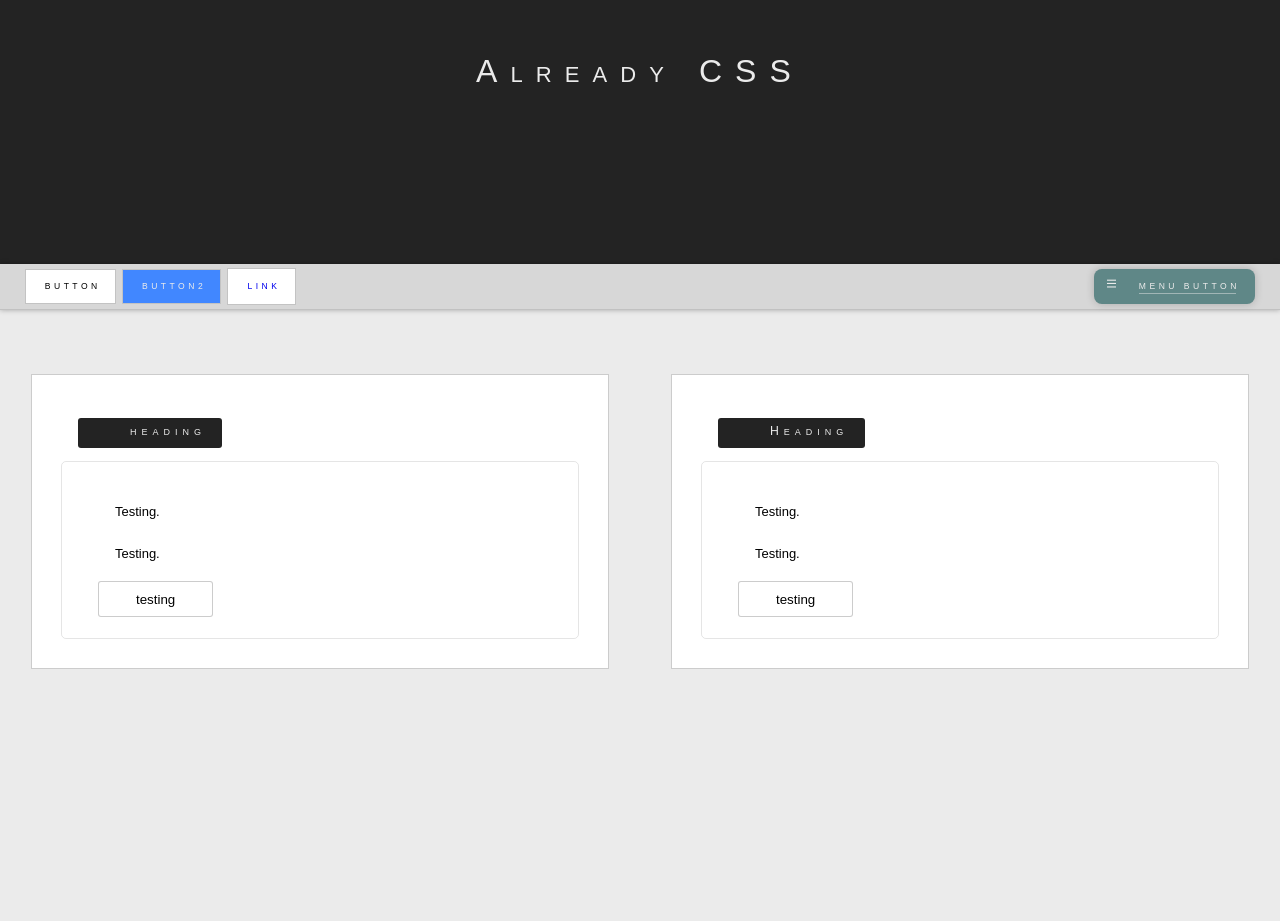
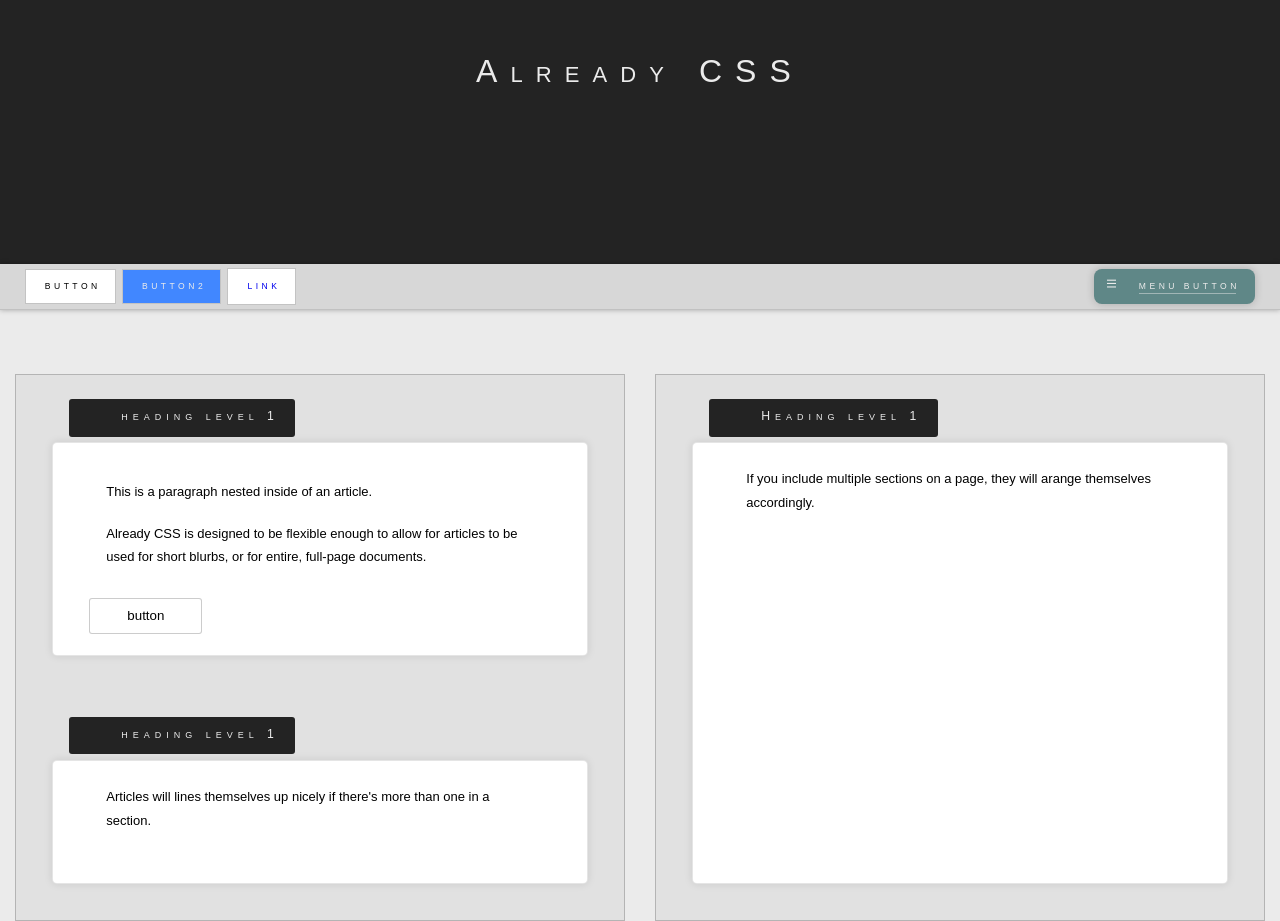
Before and after one commit to rolandixor/already-css, a plain HTML site: page index.html in a window 1280 px wide. Shown: the part 120-1041 px from the top of the page. Before the commit the page ends 853 px from the top, so only its background shows below. Drawn offline with Linux system fonts and the light colour scheme.

Commit message:
Update layout and added conditions. New documentation.

```diff
--- a/css/already.css
+++ b/css/already.css
@@ -4,7 +4,9 @@
   --header-bg-color: rgb(35, 35, 35);
   --header-color: rgb(235, 235, 235);
   --button-alt-bg-color: rgb(65, 135, 285);
-  --section-bg-color: white;
+  --article-bg-color: white;
+  --article-box-shadow: 0 0 8px rgba(0, 0, 0, .1);
+  --section-bg-color: rgb(225, 225, 225);
   --menu-button-bg-color: rgb(95, 135, 135);
   --nav-color: rgb(215, 215, 215);
   --nav-button-bg-color: rgb(255, 255, 255);
@@ -66,10 +68,6 @@ button {
   padding: 1.235ch 5ch;
 }
 
-button:active, .menu-button:active, .button-alt:active {
-  filter: saturate(.5%) brightness(.75) contrast(2);
-}
-
 nav a, nav button {
   align-items: center;
   background-color: var(--nav-button-bg-color);
@@ -96,14 +94,23 @@ main section {
   border: 1px solid var(--section-border);
   box-sizing: content-box;
   flex-flow: column;
-  min-width: 45%;
+  min-width: 35%;
+  max-width: 47.5%;
 }
 
-main article {
+main section:only-child {
+  max-width: 85%;
+}
+
+main section article {
+  height: 100%;
+  background-color: var(--article-bg-color);
   border: 1px solid var(--article-border);
   border-radius: 5px;
-  box-sizing: content-box;
-  margin: 15% 5% 5% 5%;
+  box-shadow: var(--article-box-shadow);
+  box-sizing: border-box;
+  line-height: 3ch;
+  margin: 9.35ch 5ch 5ch 5ch;
   padding: 3ch 5ch;
   position: relative;
 }
@@ -124,7 +131,12 @@ article h1 {
 }
 
 p {
-  padding: 1ch 2.35ch;
+  line-height: 3.25ch;
+  padding: .35ch 2.35ch;
+}
+
+main section article p:last-of-type {
+  margin: 0 0 3.725ch 0;
 }
 
 .button-alt {
@@ -150,6 +162,10 @@ p {
   position: relative;
 }
 
+button:active, .menu-button:active, .button-alt:active {
+  filter: saturate(.5%) brightness(.75) contrast(2);
+}
+
 .menu-button::before {
   content: '|||';
   font-weight: bold;
@@ -162,10 +178,11 @@ p {
 }
 
 .menu-button:hover:before {
-  left: 9px;
-  letter-spacing: .8ch;
-  opacity: 0.8;
-  top: 2.365ch;
+  transform: rotateZ(90deg) scaleY(.5);
+}
+
+.menu-button:active:before {
+  transform: rotateZ(90deg) scaleY(1.5);
 }
 
 .menu-button::after {
--- a/index.html
+++ b/index.html
@@ -26,30 +26,33 @@
     <main>
       <section>
         <article class="">
-          <h1>heading</h1>
+          <h1>heading level 1</h1>
           <p>
-            Testing.
+            This is a paragraph nested inside of an article.
           </p>
           <p>
-            Testing.
+            Already CSS is designed to be flexible enough to allow for articles
+            to be used for short blurbs, or for entire, full-page documents.
           </p>
           <button>
-            testing
+            button
           </button>
+        </article>
+        <article class="">
+          <h1>heading level 1</h1>
+          <p>
+            Articles will lines themselves up nicely if there's more than one
+            in a section.
+          </p>
         </article>
       </section>
       <section>
         <article class="">
-          <h1>Heading</h1>
+          <h1>Heading level 1</h1>
           <p>
-            Testing.
+            If you include multiple sections on a page, they will arange
+            themselves accordingly.
           </p>
-          <p>
-            Testing.
-          </p>
-          <button>
-            testing
-          </button>
         </article>
       </section>
     </main>
```
